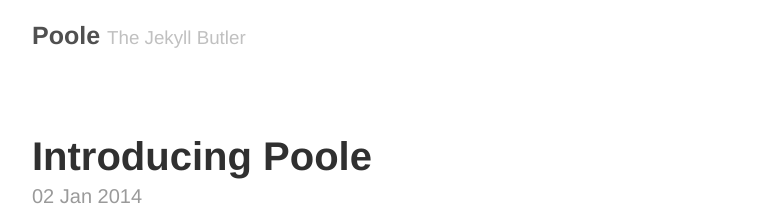
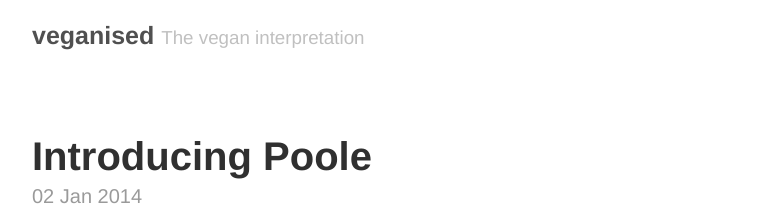
Before and after one commit to martinstolz/veganised.co.uk, a Jekyll site: the page built from index.html, in a window 1280 px wide. Shown: the top 215 px of the page, without its empty margins (248-1031 px from the left). Built offline with Jekyll 4.4.1, drawn with Linux system fonts in a browser that asks for light colours; Markdown is read by kramdown in place of the engine named in the settings; the list of posts is cut into pages by our own code.

Commit message:
Modified global site title and tagline

```diff
--- a/_config.yml
+++ b/_config.yml
@@ -6,15 +6,15 @@
 permalink:        pretty
 
 # Setup
-title:            Poole
-tagline:          The Jekyll Butler
-url:              http://getpoole.com
+title:            veganised
+tagline:          The vegan interpretation
+url:              http://veganised.co.uk
 paginate:         1
 baseurl:          /
 author:
-  name:           Mark Otto
-  url:            https://twitter.com/mdo
-  email:          markdotto@gmail.com
+  name:           Martin Stolz
+  url:            https://twitter.com/martin_stolz
+  email:          blog@veganised.co.uk
 
 # Custom vars
 version:          1.0.0
```
